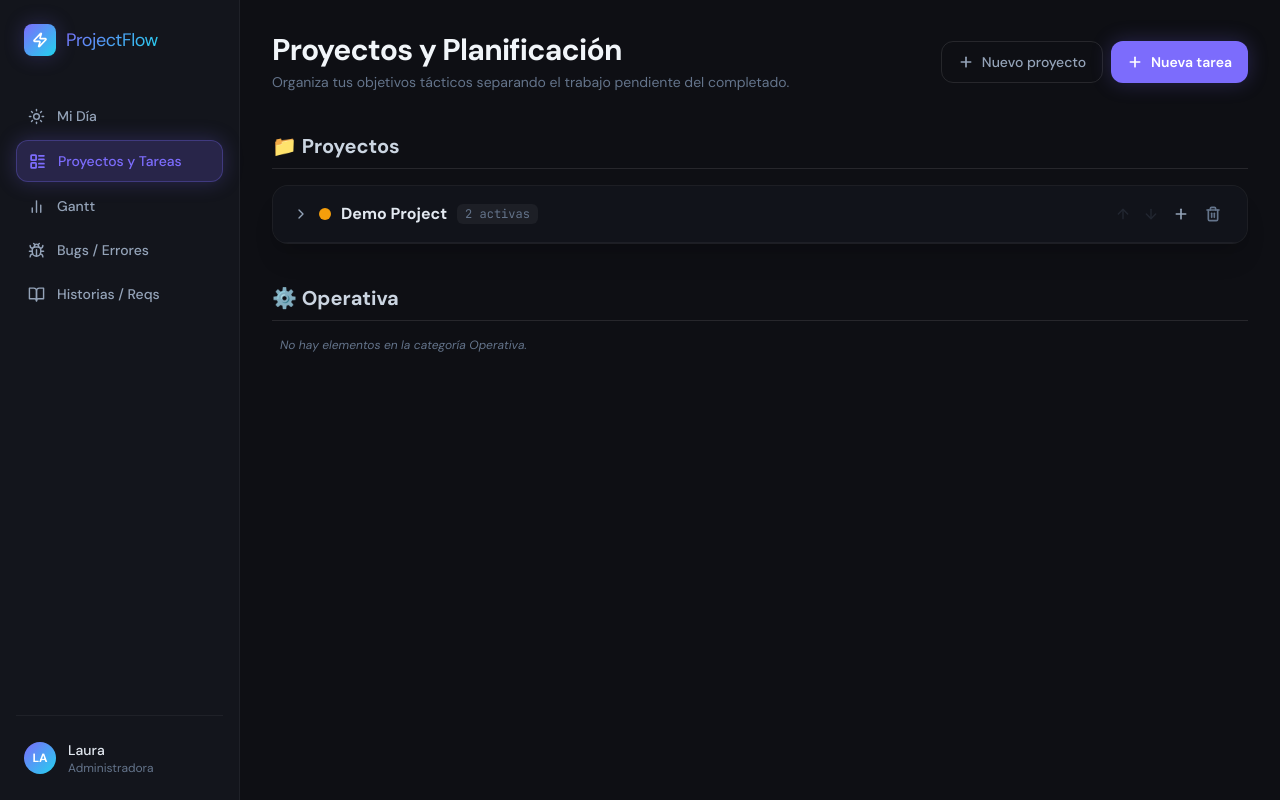
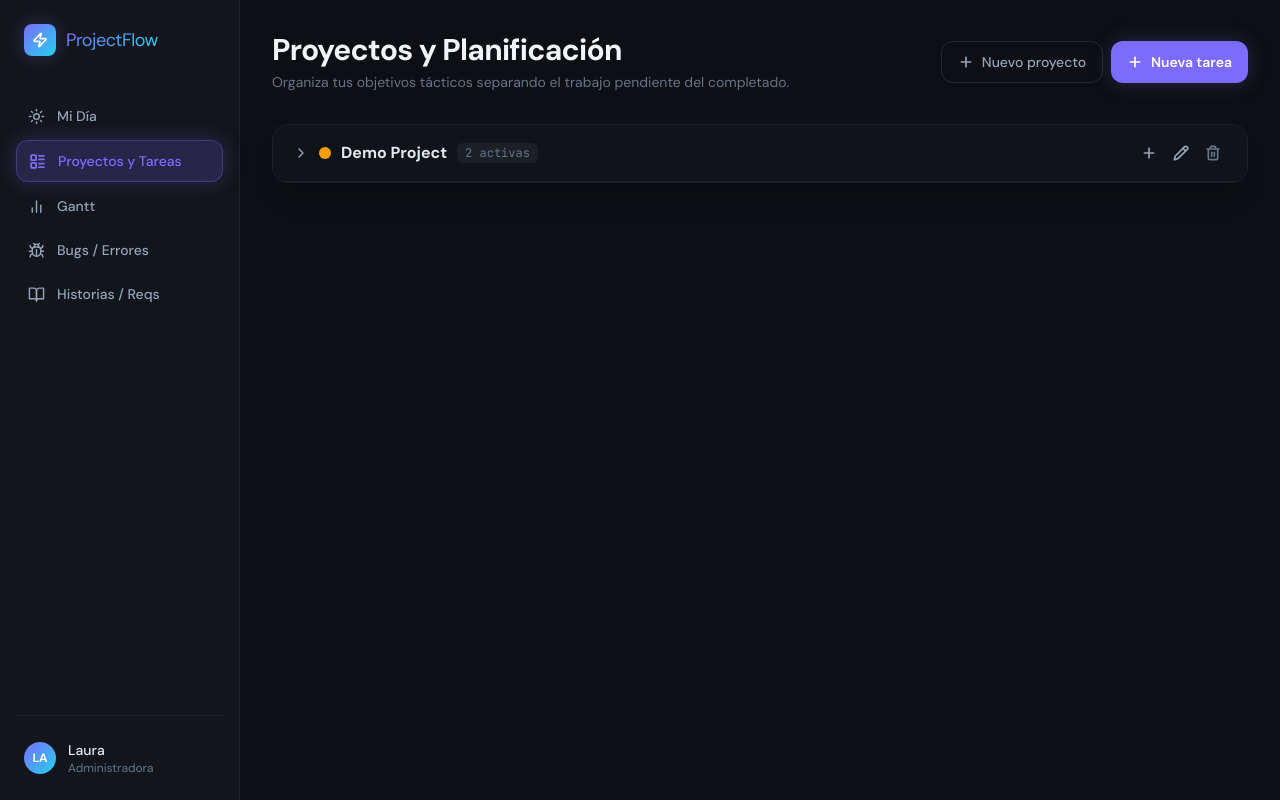
Before and after one commit to lauraamfresh-lab/task_manager_gantt_app, a React (Vite) app: page / in a window 1280 px wide. Both pictures are taken after a click on the button "Proyectos y Tareas". Built offline with nearby package versions, Linux system fonts and the light colour scheme.

Commit message:
feat: add project edit

```diff
--- a/src/components/ProjectModal.jsx
+++ b/src/components/ProjectModal.jsx
@@ -2,23 +2,28 @@ import React, { useState } from 'react'
 import { X } from 'lucide-react'
 import { useTask } from '../context/TaskContext'
 
-export default function ProjectModal({ onClose }) {
+export default function ProjectModal({ onClose, editProjectName }) {
   const { dispatch, state } = useTask()
-  const [name, setName] = useState('')
-  const [tipo, setTipo] = useState('Proyecto') // Nuevo estado para la clasificación
+  const [name, setName] = useState(editProjectName || '')
   const [error, setError] = useState('')
 
   function handleSubmit(e) {
     e.preventDefault()
-    if (!name.trim()) {
+    const trimmedName = name.trim()
+    if (!trimmedName) {
       setError('El nombre del proyecto es requerido')
       return
     }
-    if (state.proyectos.some(p => p.nombre === name.trim())) {
+    if (trimmedName !== editProjectName && state.proyectos.includes(trimmedName)) {
       setError('Este proyecto ya existe')
       return
     }
-    dispatch({ type: 'ADD_PROJECT', payload: { nombre: name.trim(), tipo } })
+
+    if (editProjectName) {
+      dispatch({ type: 'UPDATE_PROJECT', payload: { oldName: editProjectName, newName: trimmedName } })
+    } else {
+      dispatch({ type: 'ADD_PROJECT', payload: trimmedName })
+    }
     onClose()
   }
 
@@ -29,7 +34,9 @@ export default function ProjectModal({ onClose }) {
       <div className="absolute inset-0 bg-black/60 backdrop-blur-sm" onClick={onClose} />
       <div className="relative z-10 w-full max-w-md bg-surface-700 border border-white/10 rounded-2xl shadow-2xl animate-slide-in">
         <div className="flex items-center justify-between px-6 py-4 border-b border-white/8">
-          <h2 className="font-display font-semibold text-slate-100">Nuevo proyecto / Clasificación</h2>
+          <h2 className="font-display font-semibold text-slate-100">
+            {editProjectName ? 'Editar proyecto' : 'Nuevo proyecto'}
+          </h2>
           <button onClick={onClose} className="text-slate-400 hover:text-slate-200 transition-colors">
             <X size={18} />
           </button>
@@ -48,21 +55,8 @@ export default function ProjectModal({ onClose }) {
               placeholder="ej: Marketing Q3"
               className={inputCls}
               autoFocus
-            />
+                />
             {error && <p className="text-xs text-rose-400 mt-1">{error}</p>}
-          </div>
-
-          {/* Selector de tipo/categoría */}
-          <div>
-            <label className="block text-xs font-medium text-slate-400 mb-1.5">Categoría de Agrupación</label>
-            <select
-              value={tipo}
-              onChange={(e) => setTipo(e.target.value)}
-              className="w-full bg-surface-600 border border-white/10 rounded-lg px-3 py-2 text-sm text-slate-200 focus:outline-none focus:border-accent-violet/60 transition-colors cursor-pointer"
-            >
-              <option value="Proyecto" className="bg-surface-700">Proyecto</option>
-              <option value="Operativa" className="bg-surface-700">Operativa</option>
-            </select>
           </div>
 
           <div className="flex gap-3 pt-2">
@@ -77,7 +71,7 @@ export default function ProjectModal({ onClose }) {
               type="submit"
               className="flex-1 py-2.5 rounded-xl text-sm font-semibold bg-accent-violet hover:bg-accent-violet/90 text-white transition-all glow-violet"
             >
-              Crear proyecto
+              {editProjectName ? 'Guardar cambios' : 'Crear proyecto'}
             </button>
           </div>
         </form>
--- a/src/context/TaskContext.jsx
+++ b/src/context/TaskContext.jsx
@@ -4,7 +4,7 @@ import { format } from 'date-fns'
 const today = format(new Date(), 'yyyy-MM-dd')
 
 const MOCK_DATA = {
-  proyectos: [{ nombre: 'Demo Project', tipo: 'Proyecto' }],
+  proyectos: ['Demo Project'],
   tareas: [
     {
       id: '1',
@@ -50,10 +50,6 @@ function init() {
     try {
       const parsed = JSON.parse(local)
       if (!parsed.historias) parsed.historias = []
-      // MIGRACIÓN DE DATOS EXISTENTES: Convierte strings antiguos a objetos con tipo por defecto
-      if (parsed.proyectos) {
-        parsed.proyectos = parsed.proyectos.map(p => typeof p === 'string' ? { nombre: p, tipo: 'Proyecto' } : p)
-      }
       return parsed
     } catch (e) {
       return MOCK_DATA
@@ -66,10 +62,20 @@ function reducer(state, action) {
   switch (action.type) {
     case 'ADD_PROJECT':
       return { ...state, proyectos: [...state.proyectos, action.payload] }
+    case 'UPDATE_PROJECT': {
+      const { oldName, newName } = action.payload
+      return {
+        ...state,
+        proyectos: state.proyectos.map(p => p === oldName ? newName : p),
+        tareas: state.tareas.map(t => t.proyecto === oldName ? { ...t, proyecto: newName } : t),
+        bugs: (state.bugs || []).map(b => b.proyecto === oldName ? { ...b, proyecto: newName } : b),
+        historias: (state.historias || []).map(h => h.proyecto === oldName ? { ...h, proyecto: newName } : h)
+      }
+    }
     case 'DELETE_PROJECT':
       return {
         ...state,
-        proyectos: state.proyectos.filter(p => p.nombre !== action.payload),
+        proyectos: state.proyectos.filter(p => p !== action.payload),
         tareas: state.tareas.filter(t => t.proyecto !== action.payload),
         bugs: (state.bugs || []).filter(b => b.proyecto !== action.payload),
         historias: (state.historias || []).filter(h => h.proyecto !== action.payload)
@@ -177,7 +183,7 @@ export function getProjectColor(project, proyectosArray = []) {
     { text: 'text-amber-400', border: 'border-amber-500/30', bg: 'bg-amber-500/10', accent: '#fbbf24' },
   ]
 
-  const index = proyectosArray.findIndex(p => (typeof p === 'string' ? p : p.nombre) === project)
+  const index = proyectosArray.indexOf(project)
   const colorIndex = index !== -1 ? index % fallbackColors.length : 0
 
   return fallbackColors[colorIndex]
--- a/src/views/ProyectosYTareas.jsx
+++ b/src/views/ProyectosYTareas.jsx
@@ -1,6 +1,6 @@
 import React, { useState } from 'react'
 import { format, parseISO, isPast, isToday, differenceInDays } from 'date-fns'
-import { Plus, ExternalLink, Trash2, Pencil, ChevronDown, ChevronRight, CheckSquare, Square, FileText, Sun, ArrowUp, ArrowDown } from 'lucide-react'
+import { Plus, ExternalLink, Trash2, Pencil, ChevronDown, ChevronRight, CheckSquare, Square, FileText, Sun } from 'lucide-react'
 import { useTask, ESTADOS, ESTADO_CONFIG, getProjectColor } from '../context/TaskContext'
 import TaskModal from '../components/TaskModal'
 import ProjectModal from '../components/ProjectModal'
@@ -227,7 +227,7 @@ function TareaRow({ tarea, i, tareasLength, onEdit }) {
   )
 }
 
-function ProyectoGroup({ proyecto, tareas, index, totalProyectos, onAdd, onEdit }) {
+function ProyectoGroup({ proyecto, tareas, onAdd, onEdit, onEditProject }) {
   const { dispatch } = useTask()
   const col = getProjectColor(proyecto)
   const [isCollapsed, setIsCollapsed] = useState(true)
@@ -294,31 +294,20 @@ function ProyectoGroup({ proyecto, tareas, index, totalProyectos, onAdd, onEdit
           </span>
         </div>
 
-        <div className="flex items-center gap-1" onClick={(e) => e.stopPropagation()}>
-          {/* NUEVO: Controles de ordenamiento integrados en ProyectosYTareas */}
+        <div className="flex items-center gap-1">
           <button
-            onClick={() => dispatch({ type: 'MOVE_PROJECT', payload: { index, direction: 'up' } })}
-            disabled={index === 0}
-            className="p-1 text-slate-500 hover:text-slate-300 disabled:opacity-20 disabled:cursor-not-allowed transition-colors"
-            title="Mover arriba"
-          >
-            <ArrowUp size={16} />
-          </button>
-          <button
-            onClick={() => dispatch({ type: 'MOVE_PROJECT', payload: { index, direction: 'down' } })}
-            disabled={index === totalProyectos - 1}
-            className="p-1 text-slate-500 hover:text-slate-300 disabled:opacity-20 disabled:cursor-not-allowed transition-colors"
-            title="Mover abajo"
-          >
-            <ArrowDown size={16} />
-          </button>
-
-          <button
-            onClick={() => onAdd(proyecto)}
+            onClick={(e) => { e.stopPropagation(); onAdd(proyecto); }}
             className="p-1.5 rounded-lg text-slate-400 hover:text-slate-200 hover:bg-surface-600 transition-colors"
             title="Añadir tarea"
           >
             <Plus size={16} strokeWidth={2.5} />
+          </button>
+          <button
+            onClick={(e) => { e.stopPropagation(); onEditProject(proyecto); }}
+            className="p-1.5 rounded-lg text-slate-400 hover:text-slate-200 hover:bg-surface-600 transition-colors"
+            title="Editar proyecto"
+          >
+            <Pencil size={16} strokeWidth={2.5} />
           </button>
           <button
             onClick={handleDeleteProject}
@@ -392,18 +381,16 @@ function ProyectoGroup({ proyecto, tareas, index, totalProyectos, onAdd, onEdit
 export default function ProyectosYTareas() {
   const { state, dispatch } = useTask()
   const [projectModal, setProjectModal] = useState(false)
+  const [editProjectName, setEditProjectName] = useState(null)
   const [addModal, setAddModal] = useState(false)
   const [modal, setModal] = useState(null)
 
   const grouped = {}
-  state.proyectos.forEach(p => { grouped[p.nombre] = [] })
+  state.proyectos.forEach(p => { grouped[p] = [] })
   state.tareas.forEach(t => { if (grouped[t.proyecto]) grouped[t.proyecto].push(t) })
 
-  // MODIFICADO: Solo se trasladan a Historias si el proyecto está categorizado como 'Proyecto'
   const interceptarNuevaTarea = (nuevaTarea) => {
     if (nuevaTarea.historia && nuevaTarea.historia.trim() !== '') {
-      const projObj = state.proyectos.find(p => p.nombre === nuevaTarea.proyecto)
-      if (projObj && projObj.tipo === 'Proyecto') {
       dispatch({
         type: 'ADD_STORY',
         payload: {
@@ -414,11 +401,10 @@ export default function ProyectosYTareas() {
       })
     }
   }
-  }
 
   return (
-    <div className="p-8 animate-fade-in max-w-7xl mx-auto space-y-10">
-      <div className="flex items-center justify-between gap-4 mb-4">
+    <div className="p-8 animate-fade-in max-w-7xl mx-auto">
+      <div className="flex items-center justify-between gap-4 mb-8">
         <div>
           <h1 className="text-3xl font-display font-bold text-slate-100 tracking-tight">Proyectos y Planificación</h1>
           <p className="text-sm text-slate-500 mt-1">
@@ -435,57 +421,26 @@ export default function ProyectosYTareas() {
         </div>
       </div>
 
-      {/* BLOQUE DE CONTENIDO: AGRUPACIONES REQUERIDAS */}
-      <div className="space-y-10">
-
-        {/* GRUPO 1: PROYECTOS */}
-        <div className="space-y-4">
-          <h2 className="text-xl font-display font-bold text-slate-300 border-b border-white/10 pb-2">📁 Proyectos</h2>
-          {state.proyectos.map((p, index) => {
-            if (p.tipo !== 'Proyecto') return null;
-            return (
+      <div>
+        {Object.entries(grouped).map(([proyecto, tareas]) => (
           <ProyectoGroup
-                key={p.nombre}
-                proyecto={p.nombre}
-                tareas={grouped[p.nombre] || []}
-                index={index}
-                totalProyectos={state.proyectos.length}
-                onAdd={(proj) => setModal({ proyecto: proj })}
+            key={proyecto}
+            proyecto={proyecto}
+            tareas={tareas}
+            onAdd={(p) => setModal({ proyecto: p })}
             onEdit={(t) => setModal({ editTask: t })}
+            onEditProject={(p) => { setEditProjectName(p); setProjectModal(true); }}
           />
-            )
-          })}
-          {state.proyectos.filter(p => p.tipo === 'Proyecto').length === 0 && (
-            <p className="text-xs text-slate-500 italic pl-2">No hay elementos en la categoría Proyectos.</p>
-          )}
-        </div>
-
-        {/* GRUPO 2: OPERATIVA */}
-        <div className="space-y-4">
-          <h2 className="text-xl font-display font-bold text-slate-300 border-b border-white/10 pb-2">⚙️ Operativa</h2>
-          {state.proyectos.map((p, index) => {
-            if (p.tipo !== 'Operativa') return null;
-            return (
-              <ProyectoGroup
-                key={p.nombre}
-                proyecto={p.nombre}
-                tareas={grouped[p.nombre] || []}
-                index={index}
-                totalProyectos={state.proyectos.length}
-                onAdd={(proj) => setModal({ proyecto: proj })}
-                onEdit={(t) => setModal({ editTask: t })}
-              />
-            )
-          })}
-          {state.proyectos.filter(p => p.tipo === 'Operativa').length === 0 && (
-            <p className="text-xs text-slate-500 italic pl-2">No hay elementos en la categoría Operativa.</p>
-          )}
-        </div>
-
+        ))}
       </div>
 
       {addModal && <TaskModal onClose={() => setAddModal(false)} onSave={interceptarNuevaTarea} />}
-      {projectModal && <ProjectModal onClose={() => setProjectModal(false)} />}
+      {projectModal && (
+        <ProjectModal
+          onClose={() => { setProjectModal(false); setEditProjectName(null); }}
+          editProjectName={editProjectName}
+        />
+      )}
       {modal && !modal.editTask && <TaskModal initialProyecto={modal.proyecto} onClose={() => setModal(null)} onSave={interceptarNuevaTarea} />}
       {modal?.editTask && <TaskModal editTask={modal.editTask} onClose={() => setModal(null)} />}
     </div>
```
Lines whose indentation alone changed are shown as unchanged.
